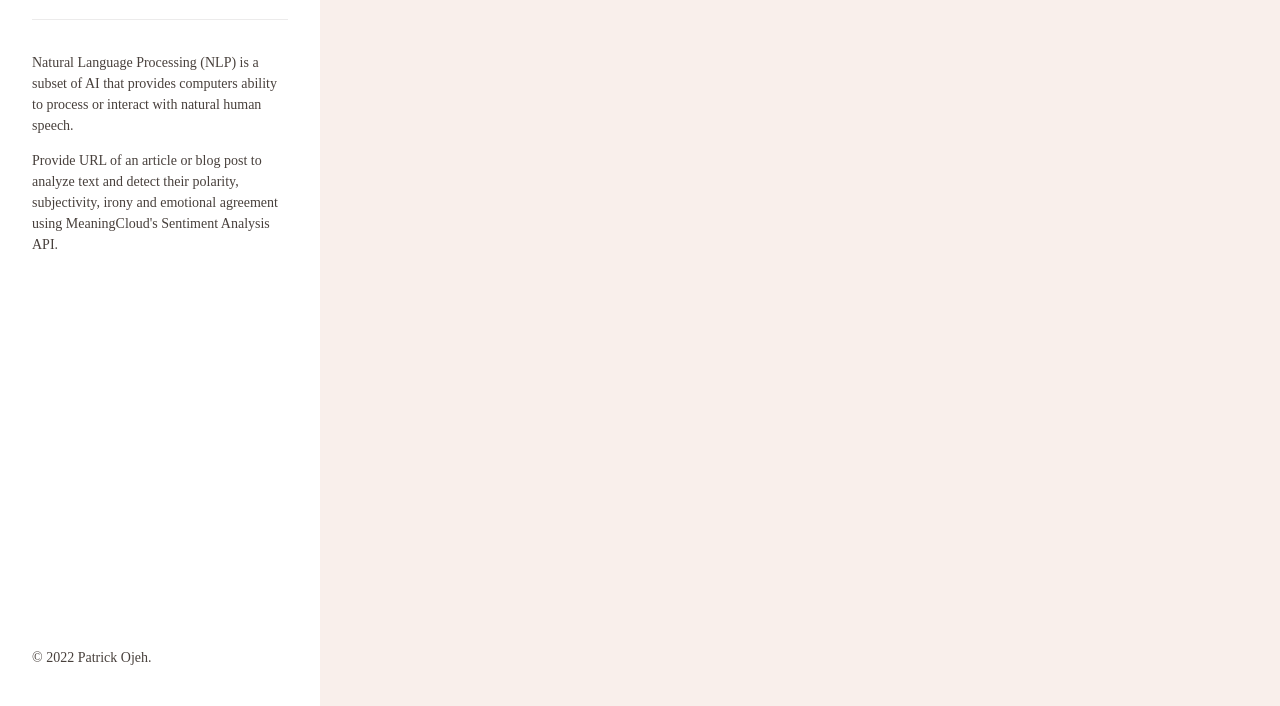
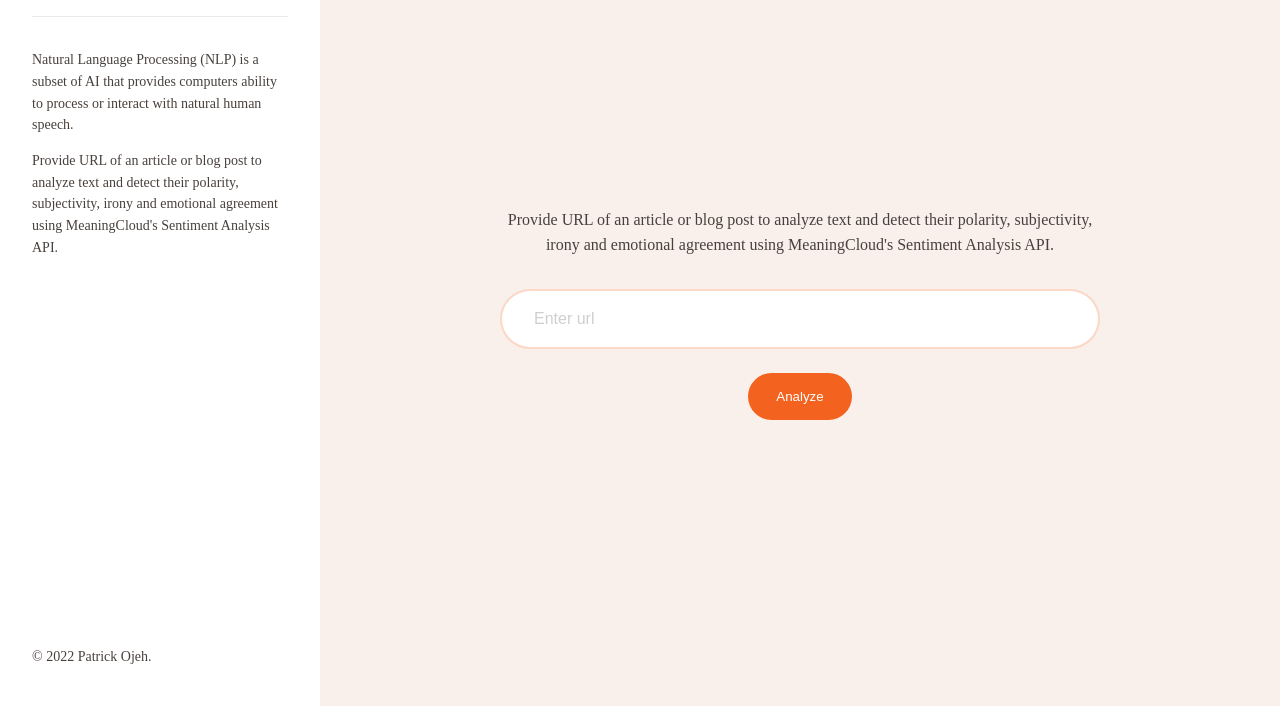
Before and after one commit to patrickojeh/natural-language-processing-app, a website built with webpack: page src/client/views/index.html in a window 1280 px wide. Shown: the part 94-800 px from the top of the page. Built offline with nearby package versions, Linux system fonts and the light colour scheme.

Commit message:
update ui

```diff
--- a/src/client/styles/base.scss
+++ b/src/client/styles/base.scss
@@ -1,9 +1,12 @@
+$orange: #f3631f;
+$white: #fff;
+
 body,
 html {
   color: #48403c;
   font-family: graphik;
   font-size: 14px;
-  line-height: 1.5;
+  line-height: 1.55;
   margin: 0;
   padding: 0;
 }
@@ -15,16 +18,46 @@ hr {
   border: none;
   border-top: 1px solid rgba(#48403c, 0.1);
   margin-bottom: 32px;
-  margin-top: 28px;
+  margin-top: 24px;
 }
 main {
   display: grid;
   grid-template-columns: 1fr;
   min-height: 100vh;
 }
+form {
+  text-align: center;
+}
+input {
+  border: 2px solid transparent;
+  height: 56px;
+  border-radius: 50px;
+  margin-bottom: 16px;
+  padding: 0 32px;
+  width: -webkit-fill-available;
+  &:focus {
+    border-color: rgba($orange, 0.25);
+    outline: none;
+  }
+  &::placeholder {
+    color: rgba(#48403c, 0.25);
+  }
+}
+button {
+  background: $orange;
+  border: none;
+  color: $white;
+  cursor: pointer;
+  padding: 16px 28px;
+  border-radius: 50px;
+}
 
 @media screen and (min-width: 992px) {
   main {
     grid-template-columns: 0.25fr 0.75fr;
   }
+  input {
+    font-size: 16px;
+    margin-bottom: 24px;
+  }
 }
--- a/src/client/styles/main.scss
+++ b/src/client/styles/main.scss
@@ -1,11 +1,26 @@
 .main {
   background: #f9efeb;
+  display: flex;
   order: 1;
-  padding: 64px;
+  padding: 32px;
+  &__container {
+    align-self: center;
+    margin: 0 auto;
+    max-width: 600px;
+  }
+  &__description {
+    font-size: 14px;
+    margin-bottom: 32px;
+    text-align: center;
+  }
 }
 
 @media screen and (min-width: 992px) {
-  .sidebar {
-    order: 1;
+  .main {
+    order: 2;
+    padding: 64px;
+    &__description {
+      font-size: 16px;
+    }
   }
 }
--- a/src/client/styles/sidebar.scss
+++ b/src/client/styles/sidebar.scss
@@ -16,6 +16,6 @@ $orange: #f3631f;
 
 @media screen and (min-width: 992px) {
   .sidebar {
-    order: 2;
+    order: 1;
   }
 }
--- a/src/client/views/index.html
+++ b/src/client/views/index.html
@@ -17,7 +17,15 @@
         <p>&copy; 2022 Patrick Ojeh.</p>
       </div>
     </section>
-    <section class="main"></section>
+    <section class="main">
+      <div class="main__container">
+        <p class="main__description">Provide URL of an article or blog post to analyze text and detect their polarity, subjectivity, irony and emotional agreement using MeaningCloud's Sentiment Analysis API.</p>
+        <form>
+          <input type="text" placeholder="Enter url" autofocus />
+          <button type="button">Analyze</button>
+        </form>
+      </div>
+    </section>
   </main>
 </body>
 </html>
```
